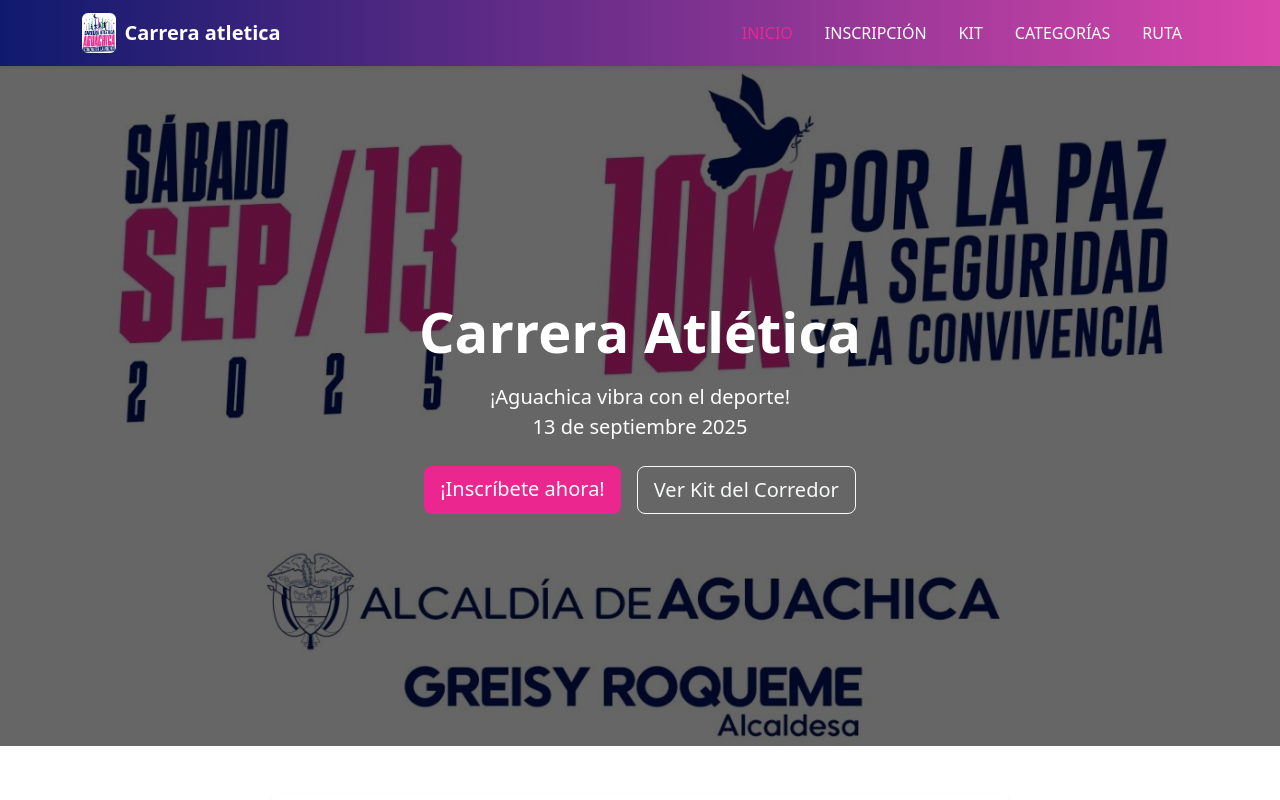
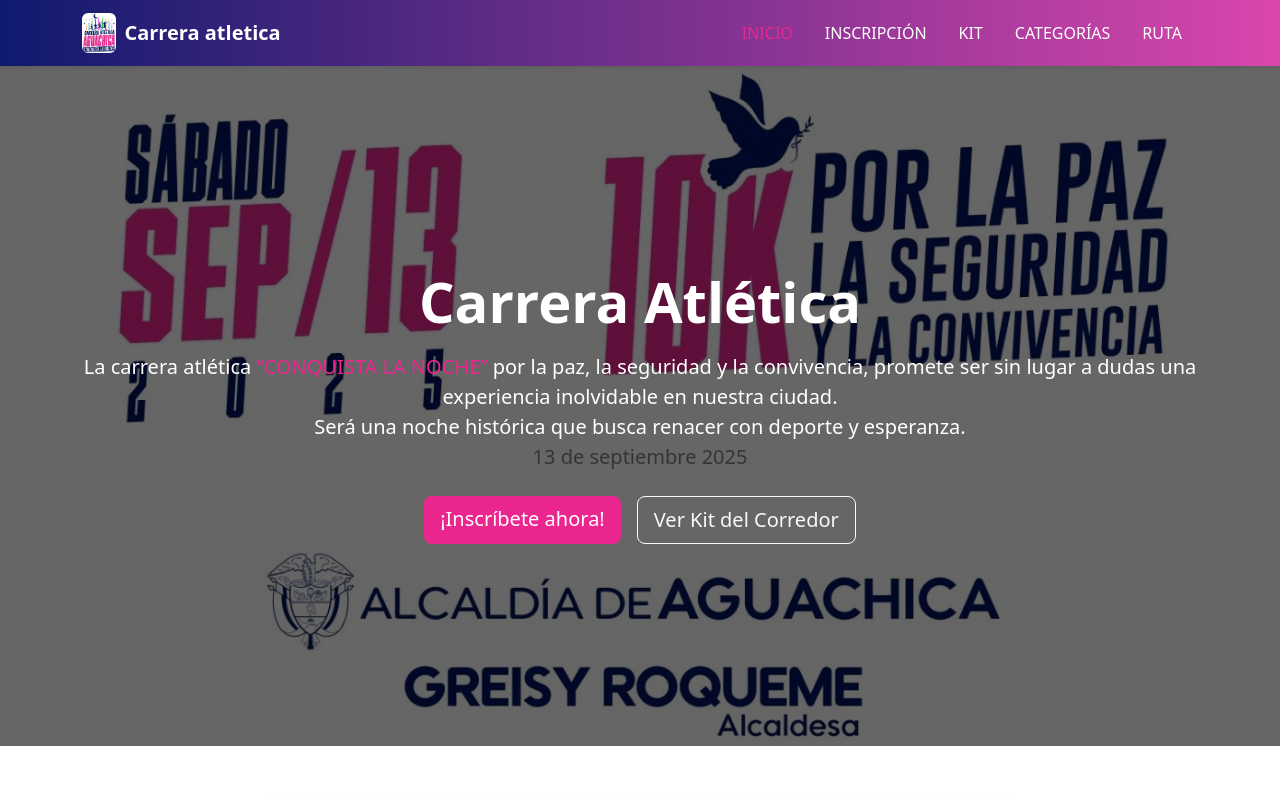
Before and after one commit to miguel9214/carrera-atletica-frontend, a Vue app: page / in a window 1280 px wide. Shown: the top 800 px of the page. Built offline with nearby package versions, Linux system fonts and the light colour scheme.

Commit message:
Mensaje incial actualizado

```diff
--- a/src/views/HomeView.vue
+++ b/src/views/HomeView.vue
@@ -3,7 +3,15 @@
   <div class="home-hero d-flex align-items-center text-white text-center">
     <div class="container py-5">
       <h1 class="display-4 fw-bold mb-3">Carrera Atlética</h1>
-      <p class="lead mb-4">¡Aguachica vibra con el deporte!<br />13 de septiembre 2025</p>
+      <p class="lead mb-4">
+        La carrera atlética <strong style="color: var(--color-primary)">“CONQUISTA LA NOCHE”</strong> por la
+        <strong>paz</strong>, la <strong>seguridad</strong> y la <strong>convivencia</strong>, promete ser sin lugar a
+        dudas una experiencia inolvidable en nuestra ciudad. <br />
+        Será una noche <strong>histórica</strong> que busca renacer con <strong>deporte</strong> y
+        <strong>esperanza</strong>.<br />
+        <span class="text-muted">13 de septiembre 2025</span>
+      </p>
+
       <div class="d-flex flex-wrap justify-content-center gap-3">
         <RouterLink to="/register" class="btn btn-lg hero-btn">¡Inscríbete ahora!</RouterLink>
         <RouterLink to="/kit" class="btn btn-outline-light btn-lg">Ver Kit del Corredor</RouterLink>
@@ -108,10 +116,8 @@
 
 <style scoped>
 .home-hero {
-  background: linear-gradient(
-      rgba(0, 0, 0, 0.6),
-      rgba(0, 0, 0, 0.6)
-    ),
+  background: linear-gradient(rgba(0, 0, 0, 0.6),
+      rgba(0, 0, 0, 0.6)),
     url('/banner.jpg') center center / cover no-repeat;
   min-height: 85vh;
   animation: fadeIn 1s ease;
@@ -123,6 +129,7 @@
   color: white;
   transition: all 0.3s ease-in-out;
 }
+
 .hero-btn:hover {
   background-color: var(--color-magenta);
 }
@@ -131,6 +138,7 @@
   border-left: 5px solid var(--color-primary);
   background-color: var(--color-light);
 }
+
 .countdown-text {
   color: var(--color-dark);
   font-variant-numeric: tabular-nums;
@@ -139,6 +147,7 @@
 .benefit-card {
   transition: transform 0.3s ease;
 }
+
 .benefit-card:hover {
   transform: scale(1.03);
 }
@@ -148,6 +157,7 @@
     opacity: 0;
     transform: translateY(15px);
   }
+
   to {
     opacity: 1;
     transform: translateY(0);
```
